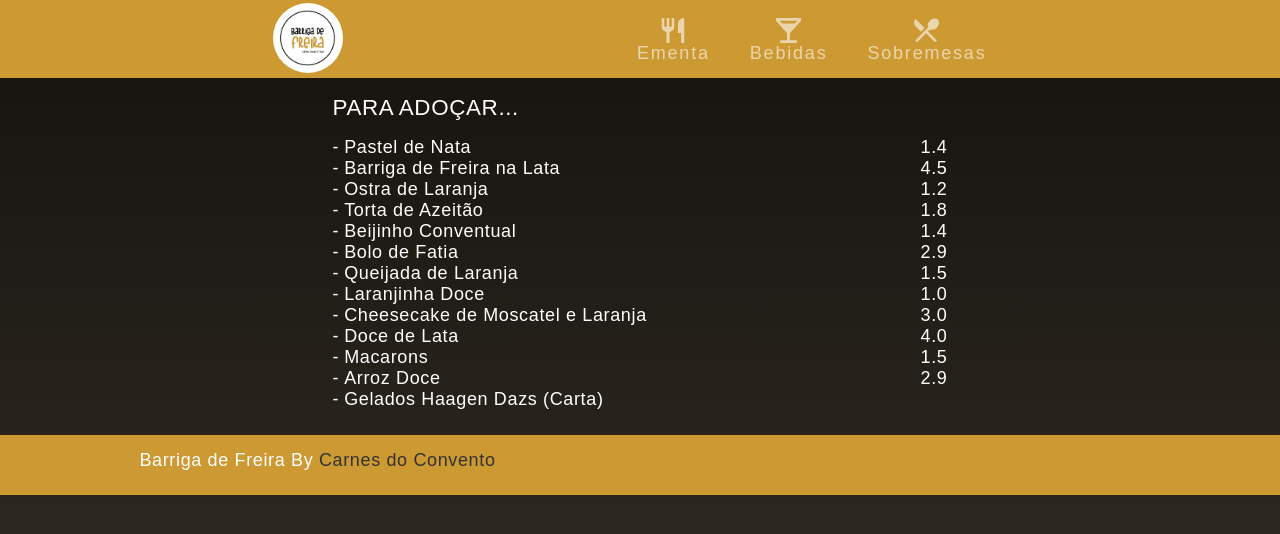
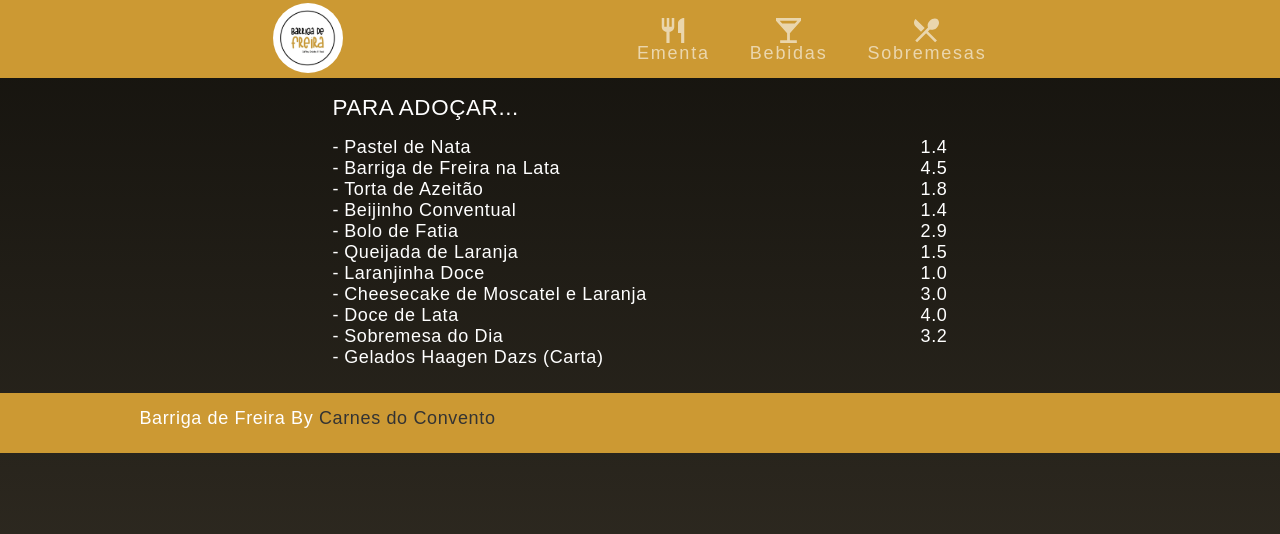
Before and after one commit to wanderson1873/barriga-de-freira, a React (Create React App) app: page /sobremesas in a window 1280 px wide. Shown: the top 534 px of the page. Built offline with nearby package versions, Linux system fonts and the light colour scheme; a web font is replaced by a local one.

Commit message:
Update Sobremesas.js

```diff
--- a/src/components/Sobremesas.js
+++ b/src/components/Sobremesas.js
@@ -18,13 +18,6 @@ const Sobremesas = () => {
                   Barriga de Freira na Lata
                </li>
                <li className="price">4.5</li>
-            </ul>
-
-            <ul>
-               <li className="name">
-                  Ostra de Laranja
-               </li>
-               <li className="price">1.2</li>
             </ul>
 
             <ul>
@@ -78,16 +71,9 @@ const Sobremesas = () => {
 
             <ul>
                <li className="name">
-                  Macarons
+                 Sobremesa do Dia
                </li>
-               <li className="price">1.5</li>
-            </ul>
-
-            <ul>
-               <li className="name">
-                  Arroz Doce
-               </li>
-               <li className="price">2.9</li>
+               <li className="price">3.2</li>
             </ul>
 
             <ul>
```
